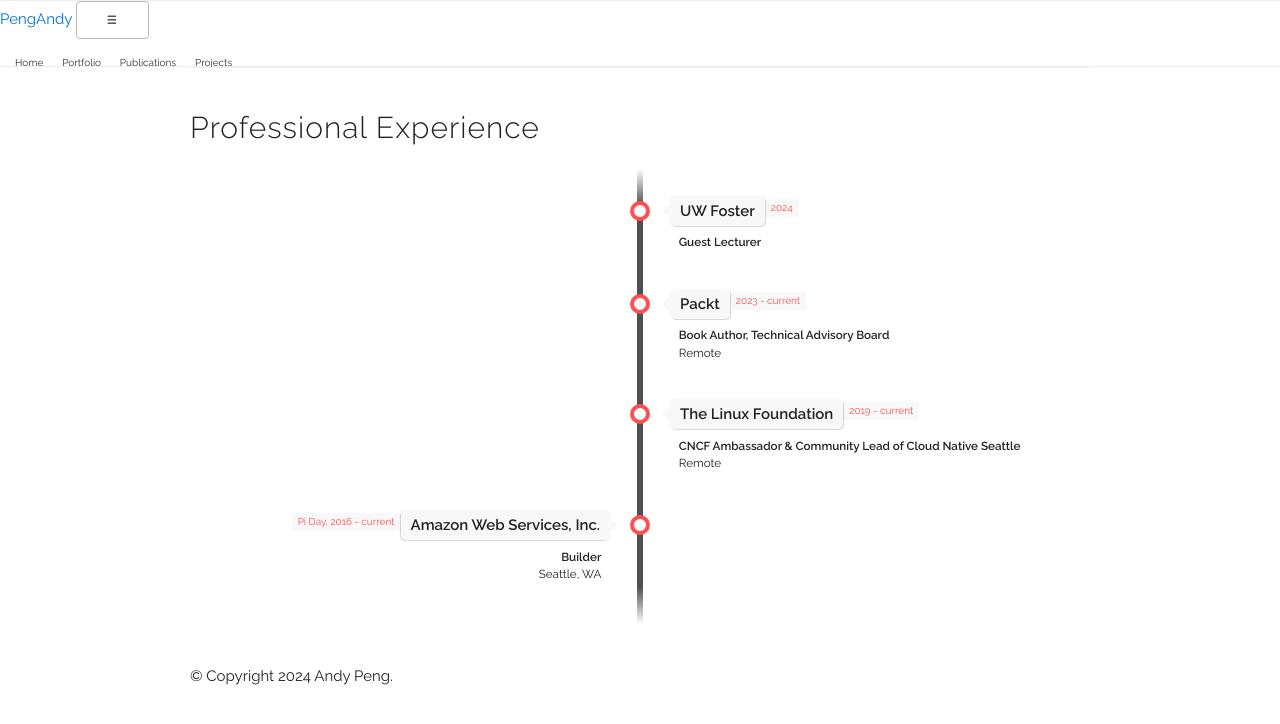
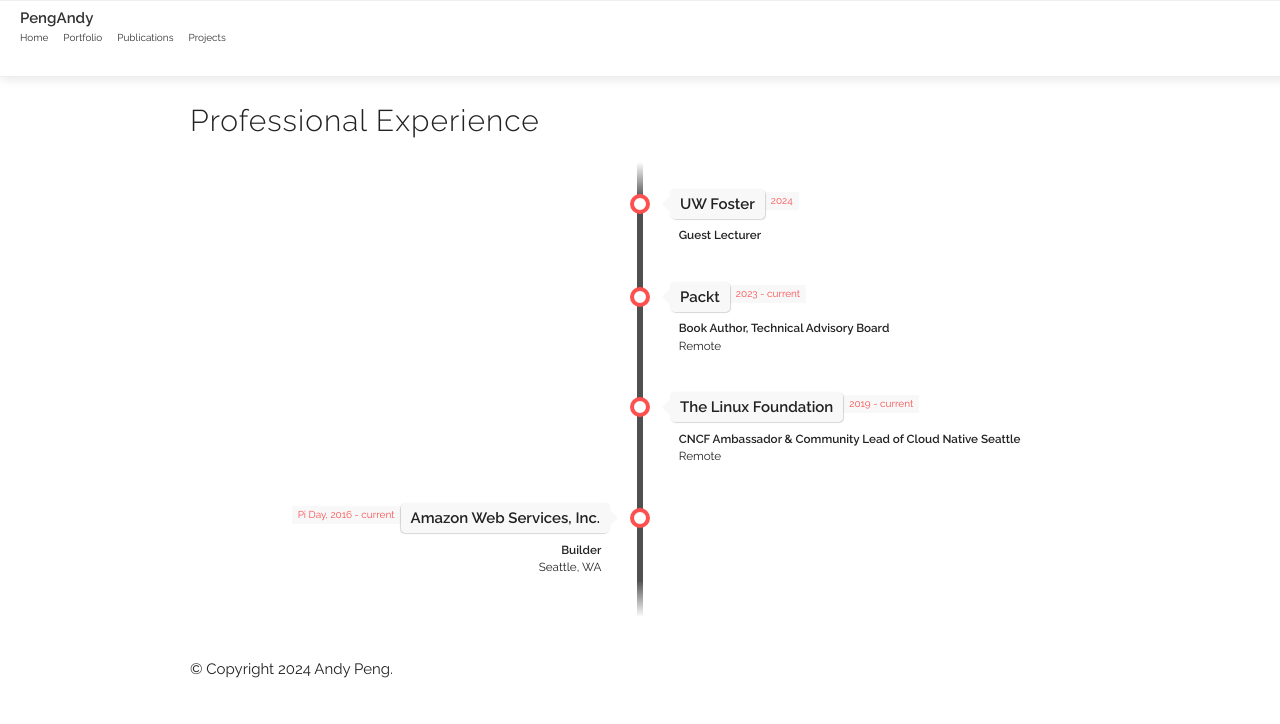
Before and after one commit to gfw001/gfw001.github.io, a Jekyll site: the page professional.html, which Jekyll copies as it is, in a window 1280 px wide. Shown: the top 724 px of the page. Built offline with Jekyll 4.4.1, drawn with Linux system fonts in a browser that asks for light colours; comment, search, counter and statistics services are not loaded.

Commit message:
Update professional.html

```diff
--- a/professional.html
+++ b/professional.html
@@ -81,15 +81,104 @@
   a:hover {
     color: rgba(20, 20, 20, 0.6);
   }
-  .navbar-links a {
+  .navbar {
+      background-color: #ffffff;
+      box-shadow: 0 2px 10px rgba(0,0,0,0.1);
+      padding: 0.5rem 2rem;
+      position: fixed;
+      top: 0;
+      left: 0;
+      right: 0;
+      z-index: 1000;
+      transition: all 0.3s ease;
+    }
+
+    .navbar-content {
+      display: flex;
+      justify-content: space-between;
+      align-items: center;
+      max-width: 1200px;
+      margin: 0 auto;
+    }
+
+    .navbar-brand {
+      font-size: 1.5rem;
+      font-weight: bold;
+      color: #333;
+      text-decoration: none;
+      transition: color 0.3s ease;
+    }
+
+    .navbar-brand:hover {
+      color: #007bff;
+    }
+
+    .navbar-links {
+      display: flex;
+      gap: 1.5rem;
+    }
+
+    .navbar-links a {
       color: #333;
       text-decoration: none;
       font-size: 1rem;
+      font-weight: 500;
       transition: color 0.3s ease;
-      margin-left: 1.5rem;
+      position: relative;
     }
+
+    .navbar-links a::after {
+      content: '';
+      position: absolute;
+      width: 0;
+      height: 2px;
+      bottom: -5px;
+      left: 0;
+      background-color: #007bff;
+      transition: width 0.3s ease;
+    }
+
     .navbar-links a:hover {
       color: #007bff;
+    }
+
+    .navbar-links a:hover::after {
+      width: 100%;
+    }
+
+    .navbar-toggle {
+      display: none;
+      background: none;
+      border: none;
+      font-size: 1.5rem;
+      cursor: pointer;
+      color: #333;
+    }
+
+    @media (max-width: 768px) {
+      .navbar-links {
+        display: none;
+        flex-direction: column;
+        position: absolute;
+        top: 100%;
+        left: 0;
+        right: 0;
+        background-color: #ffffff;
+        padding: 1rem;
+        box-shadow: 0 2px 10px rgba(0,0,0,0.1);
+      }
+
+      .navbar-links.active {
+        display: flex;
+      }
+
+      .navbar-toggle {
+        display: block;
+      }
+    }
+
+    body {
+      padding-top: 60px; /* Adjust based on your navbar height */
     }
 }
 </style>
```
